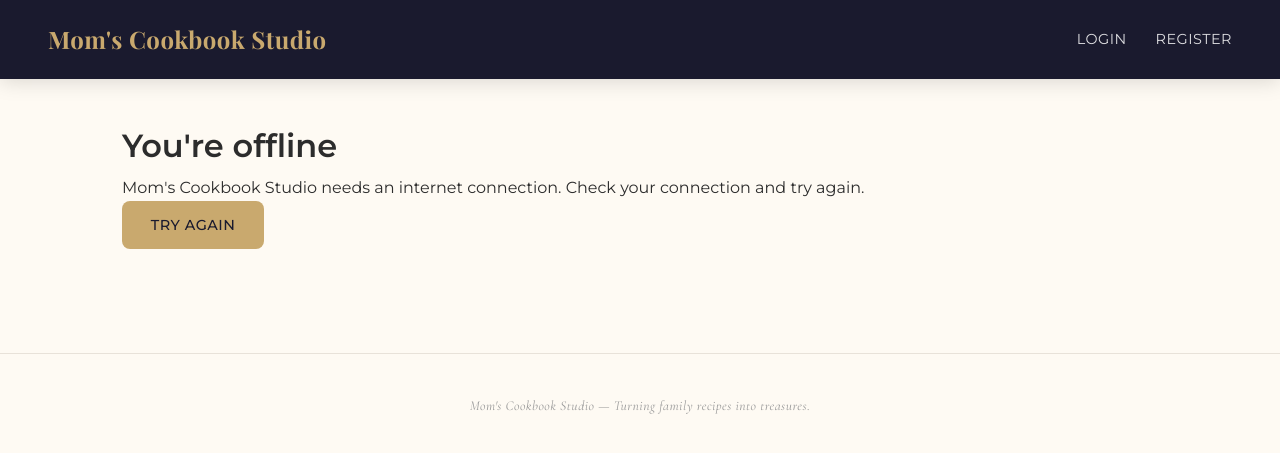
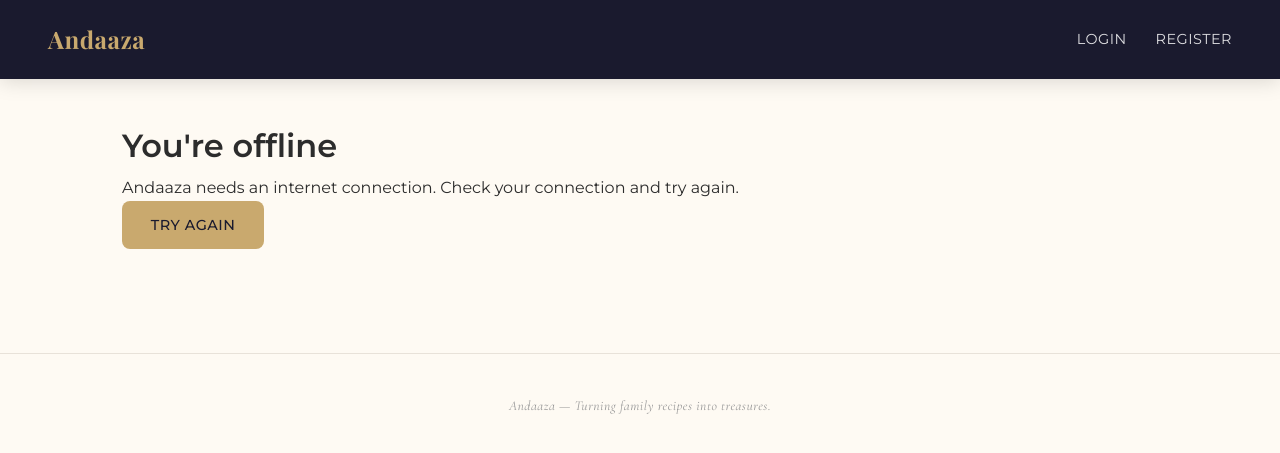
Before and after one commit to sakshamgoyal06/cookbook_creator, a Flask app: page /offline in a window 1280 px wide. Shown: the top 453 px of the page. Run offline with Flask 3, Linux system fonts and the light colour scheme; parts of the project's set-up code (start-up, migrations or seed data) failed here and were passed over; some libraries are stand-ins or nearby versions; some web fonts are replaced.

Commit message:
Use the working name Andaaza, configurable via APP_NAME (#17)
All user-facing copy (page titles, nav, PDF footer, listen pages, PWA
manifest) reads config.APP_NAME so the name can change without code edits
while the trademark and domain are checked. The manifest is now served
from /manifest.webmanifest so it picks up the configured name.


Claude-Session: https://claude.ai/code/session_01DjDLfkx3HZGdTgsGhVnkhC

Co-authored-by: Claude <noreply@anthropic.com>

```diff
--- a/app.py
+++ b/app.py
@@ -195,6 +195,14 @@ def service_worker():
     response = send_from_directory(app.static_folder, "sw.js", mimetype="application/javascript")
     response.headers["Cache-Control"] = "no-cache"
     return response
+
+
+@app.route("/manifest.webmanifest")
+def web_manifest():
+    with open(os.path.join(app.static_folder, "manifest.webmanifest"), encoding="utf-8") as f:
+        manifest = json.load(f)
+    manifest["name"] = manifest["short_name"] = config.APP_NAME
+    return Response(json.dumps(manifest), mimetype="application/manifest+json")
 
 
 @app.route("/offline")
@@ -606,7 +614,7 @@ def _lan_ip():
 
 def _print_startup_urls():
     port = config.FLASK_PORT
-    print("\nMom's Cookbook Studio is running:")
+    print(f"\n{config.APP_NAME} is running:")
     print(f"  On this computer: http://127.0.0.1:{port}")
 
     lan_ip = _lan_ip()
--- a/config.py
+++ b/config.py
@@ -27,6 +27,9 @@ FLASK_SECRET_KEY = os.getenv("FLASK_SECRET_KEY", "dev-secret-key")
 FLASK_HOST = os.getenv("FLASK_HOST", "0.0.0.0")
 # Hosts such as Railway set PORT; FLASK_PORT is for local runs.
 FLASK_PORT = int(os.getenv("PORT") or os.getenv("FLASK_PORT", "5000"))
+# User-facing product name (working name; trademark/domain not checked yet).
+APP_NAME = os.getenv("APP_NAME", "Andaaza").strip() or "Andaaza"
+
 FLASK_DEBUG = os.getenv("FLASK_DEBUG", "false").lower() in {"1", "true", "yes"}
 
 # File storage: "local" (uploads/ and outputs/ folders) or "s3" (AWS S3 or an
--- a/templates/auth/login.html
+++ b/templates/auth/login.html
@@ -1,6 +1,6 @@
 {% extends "base.html" %}
 
-{% block title %}Login – Mom's Cookbook Studio{% endblock %}
+{% block title %}Login – {{ config.APP_NAME }}{% endblock %}
 
 {% block content %}
 <div class="auth-container">
--- a/templates/auth/register.html
+++ b/templates/auth/register.html
@@ -1,6 +1,6 @@
 {% extends "base.html" %}
 
-{% block title %}Register – Mom's Cookbook Studio{% endblock %}
+{% block title %}Register – {{ config.APP_NAME }}{% endblock %}
 
 {% block content %}
 <div class="auth-container">
--- a/templates/base.html
+++ b/templates/base.html
@@ -3,20 +3,20 @@
 <head>
     <meta charset="UTF-8">
     <meta name="viewport" content="width=device-width, initial-scale=1.0">
-    <title>{% block title %}Mom's Cookbook Studio{% endblock %}</title>
+    <title>{% block title %}{{ config.APP_NAME }}{% endblock %}</title>
     <link rel="stylesheet" href="{{ url_for('static', filename='style.css') }}">
-    <link rel="manifest" href="{{ url_for('static', filename='manifest.webmanifest') }}">
+    <link rel="manifest" href="{{ url_for('web_manifest') }}">
     <meta name="theme-color" content="#1a1a2e">
     <link rel="icon" type="image/png" sizes="192x192" href="{{ url_for('static', filename='icons/icon-192.png') }}">
     <link rel="apple-touch-icon" href="{{ url_for('static', filename='icons/apple-touch-icon.png') }}">
     <meta name="apple-mobile-web-app-capable" content="yes">
     <meta name="mobile-web-app-capable" content="yes">
-    <meta name="apple-mobile-web-app-title" content="Cookbook">
+    <meta name="apple-mobile-web-app-title" content="{{ config.APP_NAME }}">
     <meta name="apple-mobile-web-app-status-bar-style" content="default">
 </head>
 <body>
     <nav class="navbar">
-        <a href="{{ url_for('index') }}" class="nav-brand">Mom's Cookbook Studio</a>
+        <a href="{{ url_for('index') }}" class="nav-brand">{{ config.APP_NAME }}</a>
         <div class="nav-links">
             {% if current_user.is_authenticated %}
             <a href="{{ url_for('dashboard') }}">My Projects</a>
@@ -44,7 +44,7 @@
     </main>
 
     <footer class="footer">
-        <p>Mom's Cookbook Studio &mdash; Turning family recipes into treasures.</p>
+        <p>{{ config.APP_NAME }} &mdash; Turning family recipes into treasures.</p>
     </footer>
     <script>
         if ("serviceWorker" in navigator) {
--- a/templates/cookbook_recipe_template.html
+++ b/templates/cookbook_recipe_template.html
@@ -92,7 +92,7 @@
     {% endif %}
 
     <footer class="cookbook-footer">
-        <p>Mom's Cookbook Studio</p>
+        <p>{{ config.APP_NAME }}</p>
     </footer>
 </div>
 </body>
--- a/templates/dashboard.html
+++ b/templates/dashboard.html
@@ -1,6 +1,6 @@
 {% extends "base.html" %}
 
-{% block title %}My Projects – Mom's Cookbook Studio{% endblock %}
+{% block title %}My Projects – {{ config.APP_NAME }}{% endblock %}
 
 {% block content %}
 <div class="dashboard-hero">
--- a/templates/index.html
+++ b/templates/index.html
@@ -1,10 +1,10 @@
 {% extends "base.html" %}
 
-{% block title %}Mom's Cookbook Studio{% endblock %}
+{% block title %}{{ config.APP_NAME }}{% endblock %}
 
 {% block content %}
 <div class="hero">
-    <h1>Mom's Cookbook Studio</h1>
+    <h1>{{ config.APP_NAME }}</h1>
     <p class="subtitle">Turn family voice notes into a professional cookbook.</p>
     <div class="hero-buttons">
         <a href="{{ url_for('register') }}" class="btn btn-primary">Get Started</a>
--- a/templates/listen_private.html
+++ b/templates/listen_private.html
@@ -1,7 +1,7 @@
 {% extends "public/_listen_base.html" %}
 {% block title %}This recording is private{% endblock %}
 {% block content %}
-<p class="eyebrow">Mom's Cookbook</p>
+<p class="eyebrow">{{ config.APP_NAME }}</p>
 <h1>This recording is private</h1>
 <p class="meta">The family has turned off this link. If you think it should work, ask them for a new one.</p>
 {% endblock %}
--- a/templates/offline.html
+++ b/templates/offline.html
@@ -1,9 +1,9 @@
 {% extends "base.html" %}
-{% block title %}Offline - Mom's Cookbook Studio{% endblock %}
+{% block title %}Offline - {{ config.APP_NAME }}{% endblock %}
 {% block content %}
 <div class="card">
     <h1>You're offline</h1>
-    <p>Mom's Cookbook Studio needs an internet connection. Check your connection and try again.</p>
+    <p>{{ config.APP_NAME }} needs an internet connection. Check your connection and try again.</p>
     <a href="{{ url_for('dashboard') }}" class="btn btn-primary">Try again</a>
 </div>
 {% endblock %}
--- a/templates/projects/detail.html
+++ b/templates/projects/detail.html
@@ -1,6 +1,6 @@
 {% extends "base.html" %}
 
-{% block title %}{{ project.title }} – Mom's Cookbook Studio{% endblock %}
+{% block title %}{{ project.title }} – {{ config.APP_NAME }}{% endblock %}
 
 {% block content %}
 <div class="page-header">
--- a/templates/projects/edit.html
+++ b/templates/projects/edit.html
@@ -1,6 +1,6 @@
 {% extends "base.html" %}
 
-{% block title %}Edit {{ project.title }} – Mom's Cookbook Studio{% endblock %}
+{% block title %}Edit {{ project.title }} – {{ config.APP_NAME }}{% endblock %}
 
 {% block content %}
 <div class="page-header">
--- a/templates/projects/new.html
+++ b/templates/projects/new.html
@@ -1,6 +1,6 @@
 {% extends "base.html" %}
 
-{% block title %}New Project – Mom's Cookbook Studio{% endblock %}
+{% block title %}New Project – {{ config.APP_NAME }}{% endblock %}
 
 {% block content %}
 <div class="page-header">
--- a/templates/public/_listen_base.html
+++ b/templates/public/_listen_base.html
@@ -8,7 +8,7 @@
     <meta name="robots" content="noindex, nofollow">
     <meta name="referrer" content="no-referrer">
     <meta name="theme-color" content="#1a1a2e">
-    <title>{% block title %}Mom's Cookbook{% endblock %}</title>
+    <title>{% block title %}{{ config.APP_NAME }}{% endblock %}</title>
     <style>
         :root { --ink: #1a1a2e; --gold: #a07d3f; --cream: #fefaf3; --muted: #5a5a5a; }
         * { box-sizing: border-box; }
@@ -31,6 +31,7 @@
 <body>
 <main>
 {% block content %}{% endblock %}
+<p class="meta" style="margin-top:3rem;font-size:.85rem">A private family recording &middot; {{ config.APP_NAME }}</p>
 </main>
 </body>
 </html>
--- a/templates/recipe_detail.html
+++ b/templates/recipe_detail.html
@@ -1,6 +1,6 @@
 {% extends "base.html" %}
 
-{% block title %}{{ recipe.recipe_title }} – Mom's Cookbook Studio{% endblock %}
+{% block title %}{{ recipe.recipe_title }} – {{ config.APP_NAME }}{% endblock %}
 
 {% block content %}
 <div class="breadcrumb">
--- a/templates/recipe_edit.html
+++ b/templates/recipe_edit.html
@@ -1,6 +1,6 @@
 {% extends "base.html" %}
 
-{% block title %}Edit {{ recipe.recipe_title }} – Mom's Cookbook Studio{% endblock %}
+{% block title %}Edit {{ recipe.recipe_title }} – {{ config.APP_NAME }}{% endblock %}
 
 {% block content %}
 <div class="breadcrumb">
```
Also changed, not shown: tests/test_pwa.py (+11 -1 lines), static/manifest.webmanifest, 1 other file.
